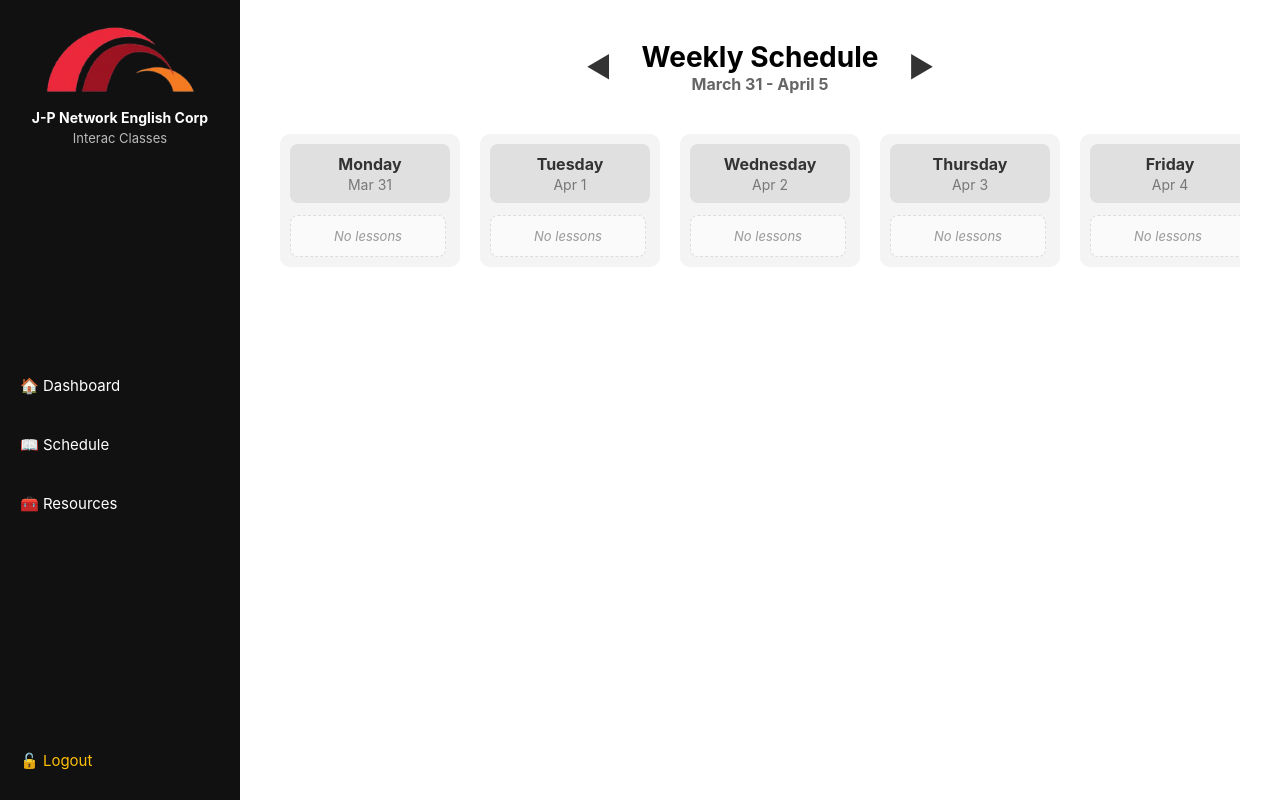
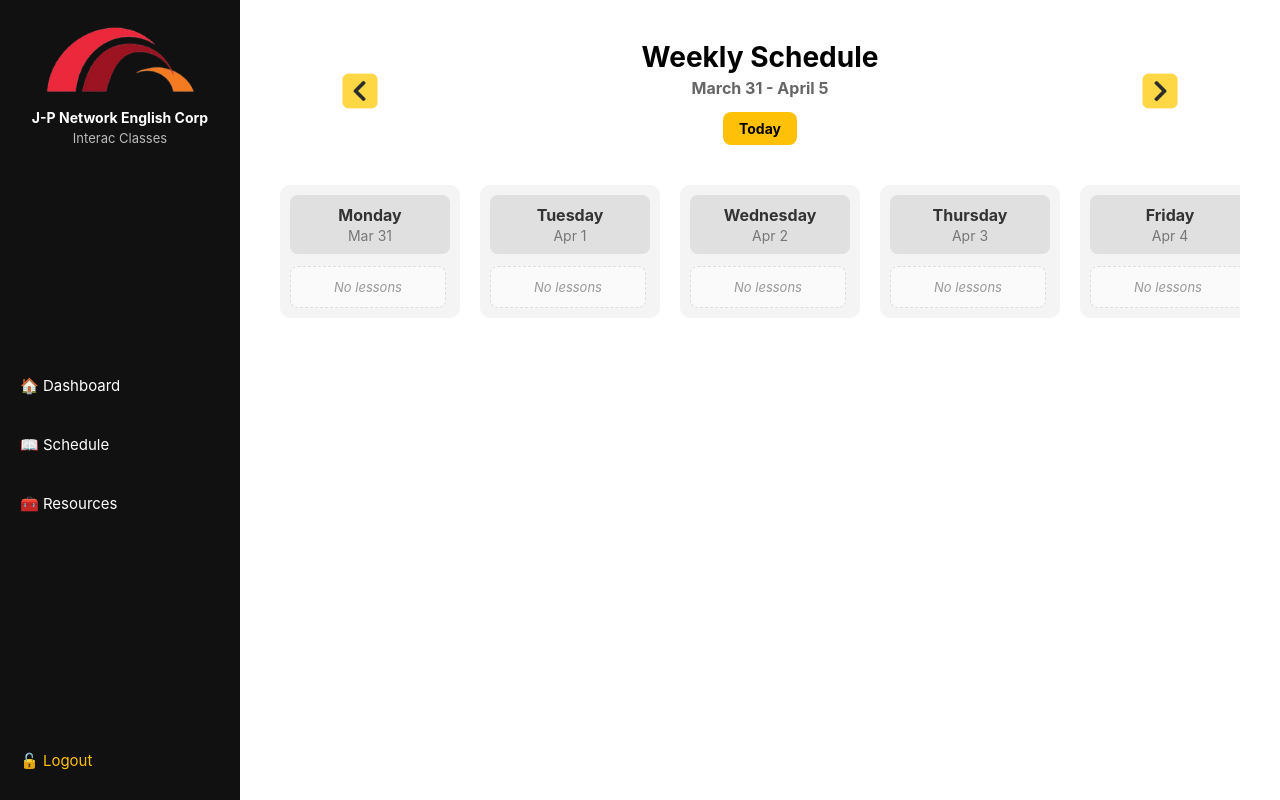
Before and after one commit to jp-interac-class/JPinterac, a PHP site: page /weeklyschedule.php in a window 1280 px wide. Run offline with PHP 8.4, Linux system fonts and the light colour scheme; the visitor is signed in with stand-in values (Sample User, id 1); data that the repository does not hold is empty.

Commit message:
Fixed the arrow in weekly schedule and chanegd the color for the view your weekly schdeule

```diff
--- a/weeklyschedule.css
+++ b/weeklyschedule.css
@@ -1,3 +1,4 @@
+/* RESET */
 body {
   margin: 0;
   font-family: 'Inter', sans-serif;
@@ -101,17 +102,41 @@ body {
   overflow-y: auto;
 }
 
-/* HEADER */
-.header-center {
+/* HEADER AREA */
+.header-bar {
+  display: flex;
+  align-items: center;
+  justify-content: space-between;
+  margin-bottom: 40px;
+  padding: 0 40px;
+}
+
+/* Arrow Box */
+.arrow-box {
+  width: 80px;
+  height: 60px;
   display: flex;
   align-items: center;
   justify-content: center;
-  gap: 20px;
-  margin-bottom: 40px;
 }
 
+/* Arrow Images */
+.nav-arrow {
+  width: 40px;
+  height: 40px;
+  object-fit: contain;
+  cursor: pointer;
+  transition: transform 0.2s ease;
+}
+
+.nav-arrow:hover {
+  transform: scale(1.2);
+}
+
+/* Header Text */
 .header-text {
   text-align: center;
+  flex-grow: 1;
 }
 
 .header-text h1 {
@@ -121,26 +146,29 @@ body {
 
 .header-text h2 {
   font-size: 16px;
-  margin: 0;
+  margin: 4px 0;
   color: #666;
 }
 
-.arrow {
-  font-size: 28px;
-  cursor: pointer;
-  user-select: none;
-  color: #333;
+/* TODAY Button */
+.today-button {
+  display: inline-block;
+  margin-top: 10px;
+  background-color: #ffc107;
+  color: black;
+  font-weight: bold;
+  padding: 8px 16px;
+  border-radius: 8px;
   text-decoration: none;
-  padding: 5px 10px;
-  transition: background-color 0.2s ease;
+  font-size: 14px;
+  transition: background-color 0.3s ease;
 }
 
-.arrow:hover {
-  background-color: #eee;
-  border-radius: 6px;
+.today-button:hover {
+  background-color: #e6b800;
 }
 
-/* Weekly Schedule Grid */
+/* WEEKLY SCHEDULE */
 .week-schedule {
   display: flex;
   justify-content: space-between;
@@ -159,22 +187,23 @@ body {
   min-width: 160px;
   display: flex;
   flex-direction: column;
-  max-height: 600px; /* Set a limit to enable scrolling inside */
+  max-height: 600px;
 }
 
+/* Today's Highlight */
 .today-column {
   background-color: #fffde7;
   border: 2px solid #ffcc00;
 }
 
-/* Day header */
+/* Day Header */
 .day-header {
   text-align: center;
   background: #e0e0e0;
   padding: 10px;
   border-radius: 8px;
   flex-shrink: 0;
-  margin-bottom: 12px; /* ✅ Adds spacing between header and lessons */
+  margin-bottom: 12px;
 }
 
 .day-name {
@@ -189,7 +218,7 @@ body {
   margin-top: 2px;
 }
 
-/* SLOTS - SCROLLABLE PER COLUMN */
+/* SLOTS (LESSONS) */
 .slots {
   flex: 1;
   overflow-y: auto;
@@ -197,18 +226,18 @@ body {
   flex-direction: column;
   gap: 12px;
   padding-right: 4px;
-  /* margin-top: 12px; ← no longer needed */
 }
 
 .slots::-webkit-scrollbar {
   width: 6px;
 }
+
 .slots::-webkit-scrollbar-thumb {
   background-color: #ccc;
   border-radius: 4px;
 }
 
-/* Lesson card with clickable link */
+/* Lesson Card */
 .lesson-card {
   display: block;
   background-color: white;
@@ -238,7 +267,7 @@ body {
   line-height: 1.4;
 }
 
-/* No lessons placeholder */
+/* No Lessons Placeholder */
 .no-lesson {
   text-align: center;
   background-color: #fafafa;
--- a/weeklyschedule.php
+++ b/weeklyschedule.php
@@ -84,13 +84,24 @@ while ($row = $result->fetch_assoc()) {
 
   <!-- Main -->
   <main class="main">
-    <div class="header-center">
-      <a href="weeklyschedule.php?week_offset=<?= $offset - 1 ?>" class="arrow">&#9664;</a>
+    <div class="header-bar">
+      <div class="arrow-box">
+        <a href="weeklyschedule.php?week_offset=<?= $offset - 1 ?>">
+          <img src="Logo/arrow-left.png" class="nav-arrow" alt="Previous Week" />
+        </a>
+      </div>
+
       <div class="header-text">
         <h1>Weekly Schedule</h1>
         <h2><?= $weekStart . " - " . $weekEnd ?></h2>
+        <a href="weeklyschedule.php" class="today-button">Today</a>
       </div>
-      <a href="weeklyschedule.php?week_offset=<?= $offset + 1 ?>" class="arrow">&#9654;</a>
+
+      <div class="arrow-box">
+        <a href="weeklyschedule.php?week_offset=<?= $offset + 1 ?>">
+          <img src="Logo/arrow-right.png" class="nav-arrow" alt="Next Week" />
+        </a>
+      </div>
     </div>
 
     <div class="week-schedule">
```
Also changed, not shown: announcement.css (+11 -0 lines), announcement.php (+22 -1 lines), teacherdashboard.css (+12 -24 lines), LOGO/arrow-left.png (added), LOGO/arrow-right.png (added).
